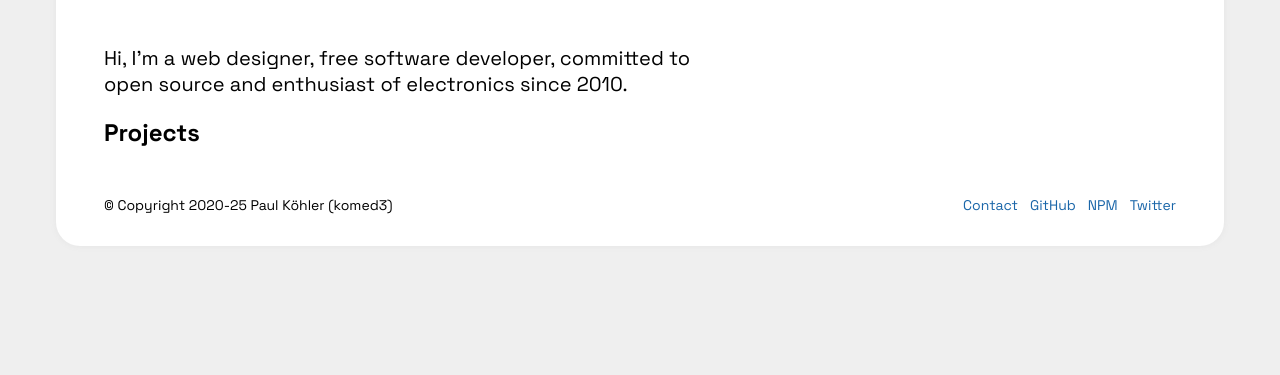
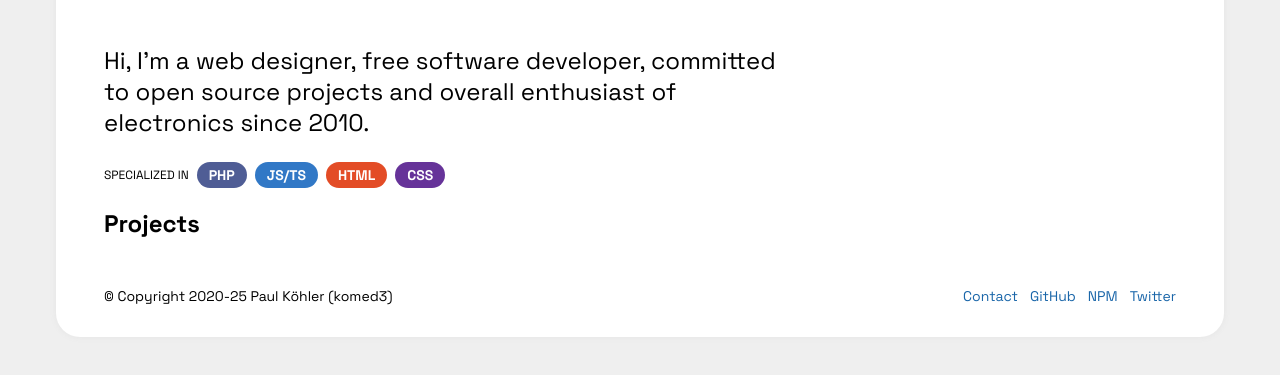
Before and after one commit to komed3/homepage, a plain HTML site: page index.html in a window 1280 px wide. Shown: the part 123-498 px from the top of the page. Drawn offline with Linux system fonts and the light colour scheme.

Commit message:
intro + skills + min changes

```diff
--- a/index.html
+++ b/index.html
@@ -23,11 +23,20 @@
             <main role="main">
                 <div class="intro">
                     <p class="teaser">
-                        Hi, I’m a web designer, free software developer, committed to open source and enthusiast of electronics since 2010.
+                        Hi, I’m a web designer, free software developer, committed to open source projects and overall enthusiast of electronics since 2010.
                     </p>
+                    <div class="skills">
+                        <div class="label">Specialized in</div>
+                        <span class="lang _php">PHP</span>
+                        <span class="lang _js_ts">JS/TS</span>
+                        <span class="lang _html">HTML</span>
+                        <span class="lang _css">CSS</span>
+                    </div>
                 </div>
                 <div class="projects">
-                    <h2 class="heading">Projects</h2>
+                    <h2 class="heading">
+                        <span>Projects</span>
+                    </h2>
                 </div>
             </main>
             <footer>
--- a/static/style.css
+++ b/static/style.css
@@ -6,6 +6,11 @@
 :root {
     --accent: #1a66a9;
 }
+
+._php   { --c: #4f5d95; }
+._js_ts { --c: #3178c6; }
+._html  { --c: #e34c26; }
+._css   { --c: #663399; }
 
 body {
     margin: 0;
@@ -18,11 +23,7 @@ body {
 
 a {
     text-decoration: none;
-    color: var( --accent );
-}
-
-a:hover {
-    text-decoration: underline;
+    color: inherit;
 }
 
 #wrapper {
@@ -73,14 +74,43 @@ footer .contact {
     font-size: 14px;
 }
 
+footer .contact a {
+    color: var( --accent );
+}
+
+footer .contact a:hover {
+    text-decoration: underline;
+}
+
 main {
     margin: 48px 0;
 }
 
 .intro {
-    max-width: 640px;
+    max-width: 680px;
 }
 
 .intro .teaser {
-    font-size: 20px;
+    font-size: 24px;
 }
+
+.intro .skills {
+    display: flex;
+    flex-flow: row nowrap;
+    align-items: center;
+    gap: 8px;
+}
+
+.intro .skills .label {
+    text-transform: uppercase;
+    font-size: 12px;
+}
+
+.intro .skills .lang {
+    padding: 4px 12px;
+    font-size: 14px;
+    font-weight: 900;
+    color: #fff;
+    background: var( --c );
+    border-radius: 14px;
+}
```
Also changed, not shown: static/style.min.css.
